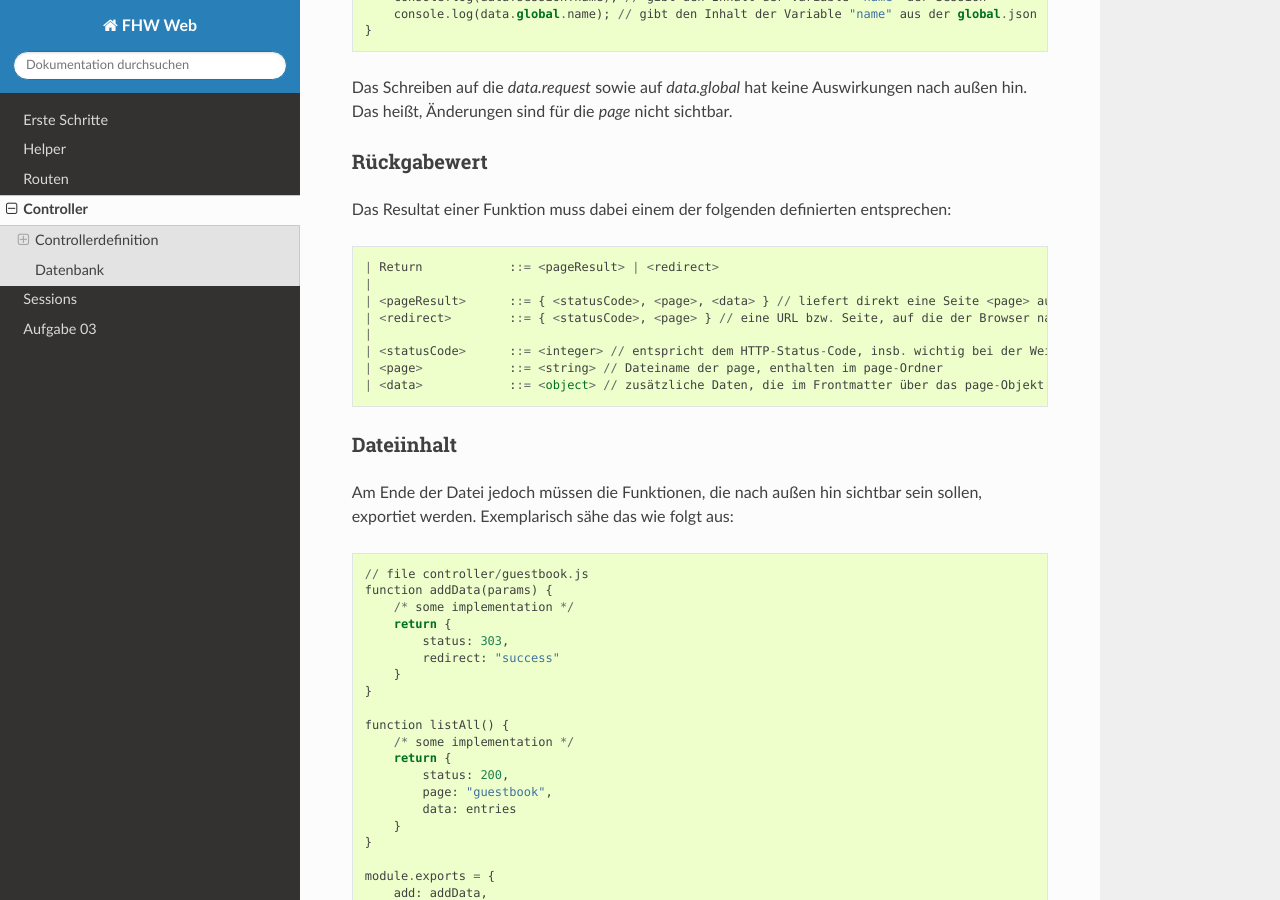
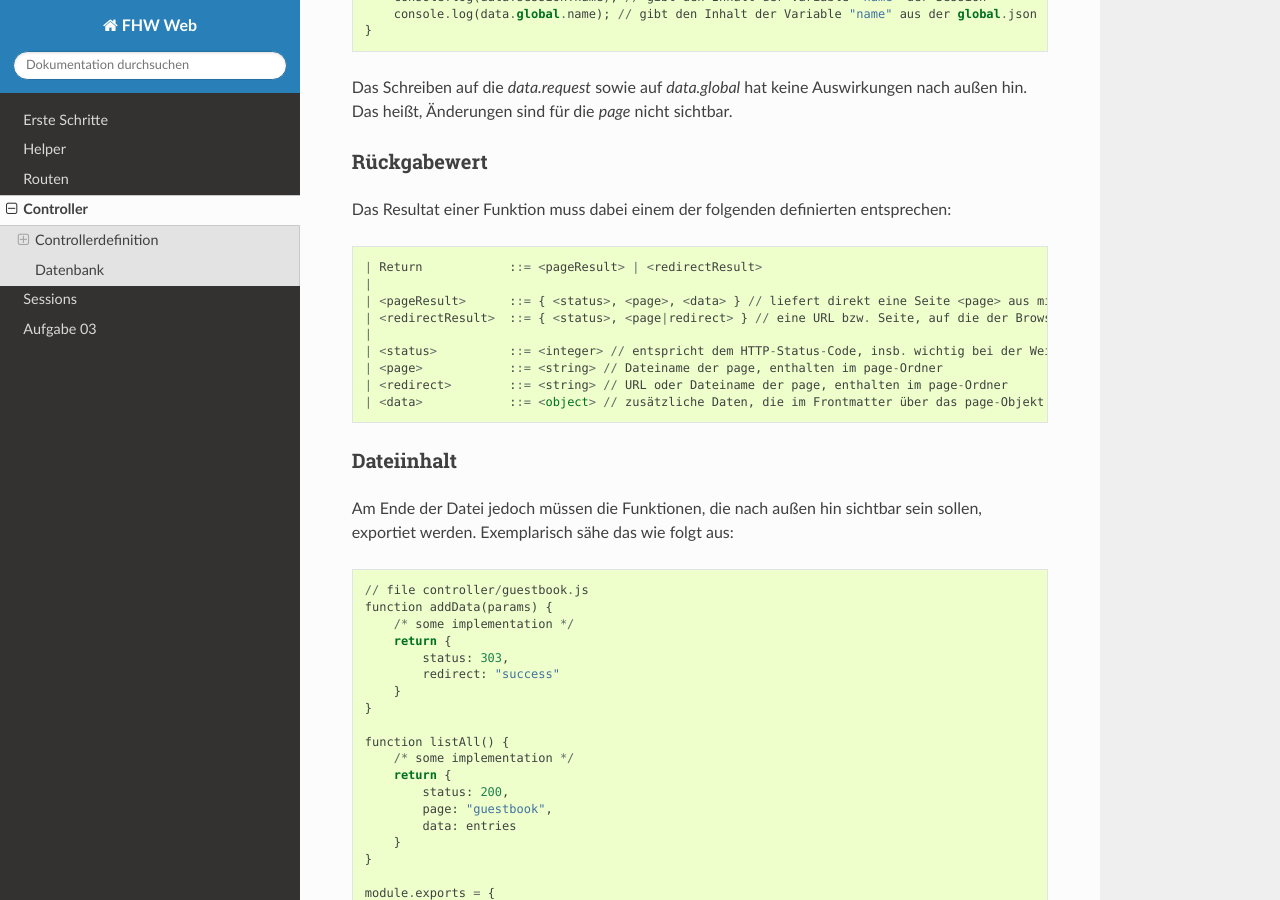
Before and after one commit to marianpg/fhw-web, a Sphinx documentation site: the page built from doc/source/controller.rst, in a window 1280 px wide and 900 px high, scrolled down 734 px. Built offline with Sphinx 7.4.7 and the Read the Docs theme 2.0.0, drawn with Linux system fonts in a browser that asks for light colours.

Commit message:
corrected wrong controller documentation

```diff
--- a/doc/source/controller.rst
+++ b/doc/source/controller.rst
@@ -41,13 +41,14 @@ Rückgabewert
 
 Das Resultat einer Funktion muss dabei einem der folgenden definierten entsprechen::
 
-    | Return            ::= <pageResult> | <redirect>
+    | Return            ::= <pageResult> | <redirectResult>
     |
-    | <pageResult>      ::= { <statusCode>, <page>, <data> } // liefert direkt eine Seite <page> aus mit evtl. zusätzlichen <data> Daten
-    | <redirect>        ::= { <statusCode>, <page> } // eine URL bzw. Seite, auf die der Browser nach der Verarbeitung weitergeleitet werden soll
+    | <pageResult>      ::= { <status>, <page>, <data> } // liefert direkt eine Seite <page> aus mit evtl. zusätzlichen <data> Daten
+    | <redirectResult>  ::= { <status>, <page|redirect> } // eine URL bzw. Seite, auf die der Browser nach der Verarbeitung weitergeleitet werden soll
     |
-    | <statusCode>      ::= <integer> // entspricht dem HTTP-Status-Code, insb. wichtig bei der Weiterleitung
+    | <status>          ::= <integer> // entspricht dem HTTP-Status-Code, insb. wichtig bei der Weiterleitung
     | <page>            ::= <string> // Dateiname der page, enthalten im page-Ordner
+    | <redirect>        ::= <string> // URL oder Dateiname der page, enthalten im page-Ordner
     | <data>            ::= <object> // zusätzliche Daten, die im Frontmatter über das page-Objekt sichtbar sind
 
 
```
